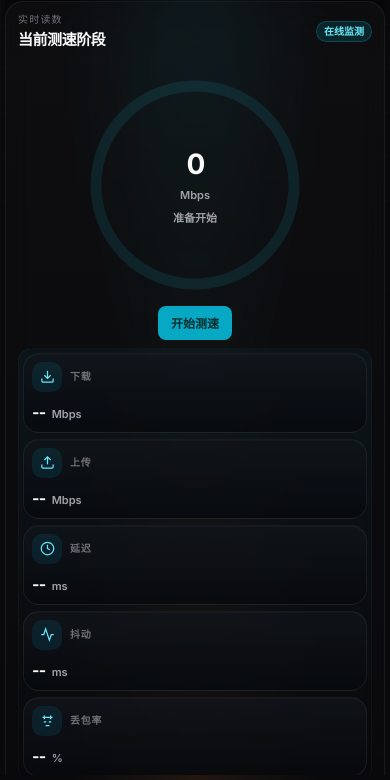
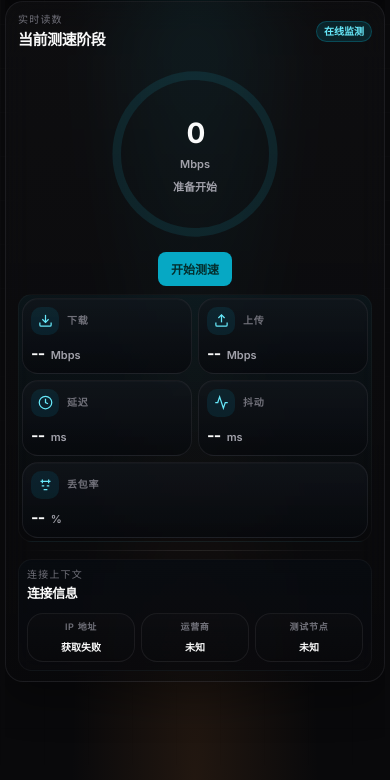
Before and after one commit to daveytang/xuangu-speedtest, a website with bundled scripts: page public/index.html in a window 390 px wide. Shown: the part 64-844 px from the top of the page. Built offline with nearby package versions, Linux system fonts and the light colour scheme; files whose address does not match are found by name.

Commit message:
更新UI

```diff
--- a/public/css/style.css
+++ b/public/css/style.css
@@ -179,7 +179,7 @@ body::before {
 .workspace {
   min-height: 0;
   display: flex;
-  align-items: stretch;
+  align-items: flex-start;
   justify-content: center;
 }
 
@@ -315,7 +315,7 @@ body::before {
   display: grid;
   grid-template-rows: auto minmax(0, 1fr) auto auto;
   gap: 10px;
-  align-self: center;
+  align-self: start;
 }
 
 .gauge-layout {
@@ -498,7 +498,7 @@ kbd {
   font-size: 12px;
 }
 
-@container (max-width: 900px) {
+@container (max-width: 780px) {
   .gauge-layout {
     grid-template-columns: 1fr;
     justify-items: center;
@@ -600,10 +600,22 @@ kbd {
 
   .gauge-panel {
     align-self: start;
+    grid-template-rows: auto auto auto auto;
+    gap: 8px;
   }
 
   .gauge-layout {
+    min-height: auto;
     gap: 8px;
+  }
+
+  .panel-heading {
+    margin-bottom: 4px;
+  }
+
+  .panel-metrics {
+    height: auto;
+    padding: 3px;
   }
 
   .metrics-grid {
@@ -612,12 +624,17 @@ kbd {
   }
 
   .metric-card {
-    min-height: 68px;
+    min-height: 62px;
     padding: 8px;
   }
 
   .metric-header {
-    margin-bottom: 8px;
+    margin-bottom: 6px;
+  }
+
+  .metric-icon-wrapper {
+    width: 28px;
+    height: 28px;
   }
 
   .metric-label,
@@ -658,6 +675,10 @@ kbd {
   .topbar-chip {
     font-size: 10px;
     padding: 2px 7px;
+  }
+
+  .topbar-chip:nth-child(2) {
+    display: none;
   }
 
   .panel-meta {
@@ -716,6 +737,10 @@ kbd {
   .info-value {
     font-size: 10px;
     -webkit-line-clamp: 1;
+  }
+
+  .gauge-caption {
+    display: none;
   }
 }
 
@@ -792,7 +817,36 @@ kbd {
   }
 }
 
-@media (max-width: 400px) {
+@media (max-width: 560px) and (max-height: 860px) {
+  .speed-circle {
+    width: min(100%, 174px);
+  }
+
+  .metric-card {
+    min-height: 64px;
+  }
+
+  .info-item {
+    min-height: 48px;
+  }
+}
+
+@media (max-width: 560px) and (max-height: 760px) {
+  .speed-circle {
+    width: min(100%, 158px);
+  }
+
+  .gauge-primary {
+    gap: 6px;
+  }
+
+  .speed-actions .primary-button,
+  .speed-actions .secondary-button {
+    min-height: 32px;
+  }
+}
+
+@media (max-width: 340px) {
   .metrics-grid {
     grid-template-columns: 1fr;
   }
```
